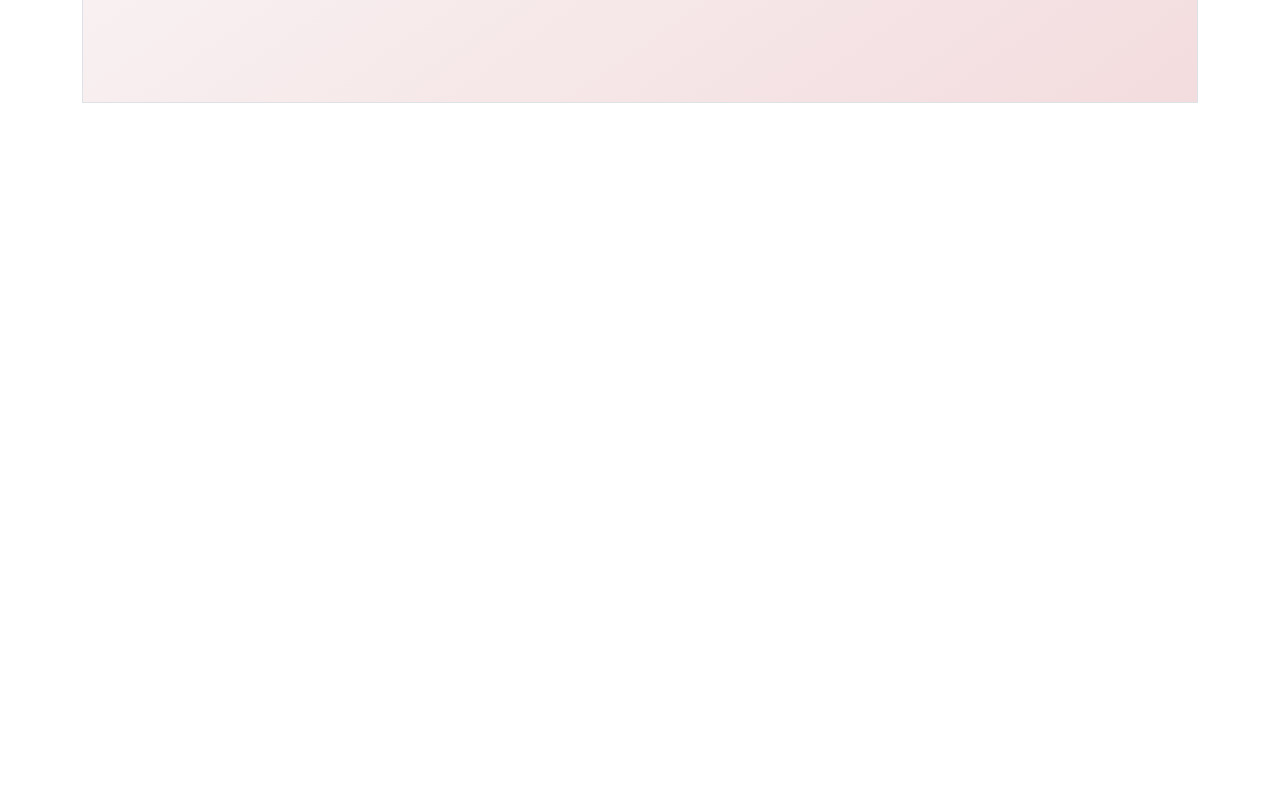
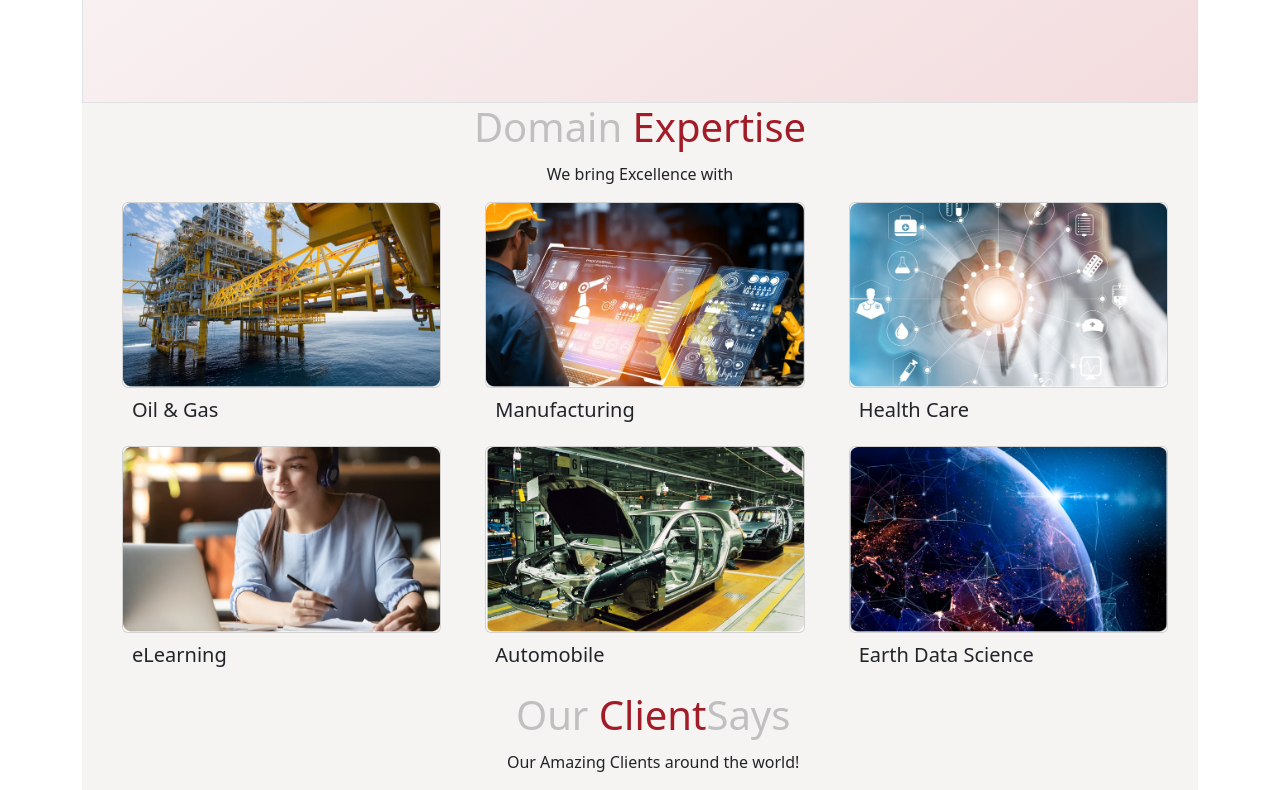
Before and after one commit to varadkumbhar/Paratrooper_Repo, a plain HTML site: page root/index.html in a window 1280 px wide. Shown: the part 531-1321 px from the top of the page. Before the commit the page ends 800 px from the top, so only its background shows below. Drawn offline with nearby package versions, Linux system fonts and the light colour scheme.

Commit message:
kiranakshaydomain

```diff
--- a/css/style.css
+++ b/css/style.css
@@ -109,3 +109,47 @@ ul li a {
     background-color:#f5f5f5 ;
 
   }
+
+
+  /*Domain section  css */
+
+.domain{
+  text-align: center;
+  background-color: #f6f3f3;
+  padding-bottom: 0px;
+  margin-top: 79px;
+
+}
+.domain .d-inline{
+color: #c0c0c0;
+}
+.domain .light-text{
+color: #A21C28;
+}
+/* .domain .d-Eline{
+color: #A21C28;
+} */
+#demo{
+background-color: #f7f7fb;
+}
+#subdomain{
+  text-decoration: solid;
+  padding-top: 3px;
+}
+.card-title{
+  text-align: left;
+}
+.card{
+  margin-left: 20px;
+}
+.card-title{
+  margin-left: 30px;
+  padding-top: 10px;
+}
+.imgdiv{
+  margin: 0px 30px 0px 20px;
+}
+#client{
+  text-align: center;
+  margin-left: 35%;
+}
--- a/root/index.html
+++ b/root/index.html
@@ -12,6 +12,10 @@
 <!-- Bootstrap Font   link -->
 <link rel="stylesheet" href="https://cdn.jsdelivr.net/npm/bootstrap-icons@1.10.3/font/bootstrap-icons.css">
 <link rel="stylesheet" href="/css/style.css">
+<!-- boortstrap javascript link -->
+<script src="https://cdn.jsdelivr.net/npm/bootstrap@5.3.0-alpha1/dist/js/bootstrap.bundle.min.js" integrity="sha384-w76AqPfDkMBDXo30jS1Sgez6pr3x5MlQ1ZAGC+nuZB+EYdgRZgiwxhTBTkF7CXvN" crossorigin="anonymous"></script>
+
+
     <title>Document</title>
 </head>
 <body>
@@ -82,6 +86,94 @@
         </div>
     </div>
 </div>
+
+  <!--Domain code-->
+  <section id="demo">
+    <!--Domain section.-->
+    <div class="domain">
+      <h1>
+           <span><h1 class="d-inline"> Domain</h1> </span>
+           <span><h1 class="d-inline light-text">Expertise </h1></span>
+        </h1>
+      <p id="subdomain">We bring Excellence with</p>
+      <div class="imgdiv">
+        <div class="row row-cols-1 row-cols-md-3 g-4">
+          <div class="col">
+            <div class="card">
+              <img
+                src="/assets/images/oilgas1.png"
+                class="card-img-top"
+                alt="..."
+              />
+            </div>
+            <h5 class="card-title">Oil & Gas</h5>
+          </div>
+          <div class="col">
+            <div class="card">
+              <img
+                src="/assets/images/manufacturing.png"
+                class="card-img-top"
+                alt="..."
+              />
+            </div>
+            <h5 class="card-title">Manufacturing</h5>
+          </div>
+          <div class="col">
+            <div class="card">
+              <img
+                src="/assets/images/health.png"
+                class="card-img-top"
+                alt="..."
+              />
+            </div>
+            <h5 class="card-title">Health Care</h5>
+          </div>
+          <div class="col">
+            <div class="card">
+              <img
+                src="/assets/images/elearning.png"
+                class="card-img-top"
+                alt="..."
+              />
+            </div>
+            <h5 class="card-title">eLearning</h5>
+          </div>
+          <div class="col">
+            <div class="card">
+              <img
+                src="/assets/images/automobile.png"
+                class="card-img-top"
+                alt="..."
+              />
+            </div>
+            <h5 class="card-title">Automobile</h5>
+          </div>
+          <div class="col">
+            <div class="card">
+              <img
+                src="/assets/images/earth.png"
+                class="card-img-top"
+                alt="..."
+              />
+            </div>
+            <h5 class="card-title">Earth Data Science</h5>
+          </div>
+          <div id="client">
+            <b><h1>
+              <span style="color: #c0c0c0">Our</span>
+              <span style="color: #a21c28">Client</span
+              ><span style="color: #c0c0c0">Says</span>
+            </h1></b>
+            <p id="subdomain">Our Amazing Clients around the world!</p>
+          </div>
+        </div>
+
+      </div>
+    </div>
+
+    <section>
+
+
   </div>
 </body>
 </html>
```
Also changed, not shown: assets/images/automobile.png (added), assets/images/earth.png (added), assets/images/elearning.png (added), assets/images/health.png (added), assets/images/manufacturing.png (added), assets/images/oilgas1.png (added).
